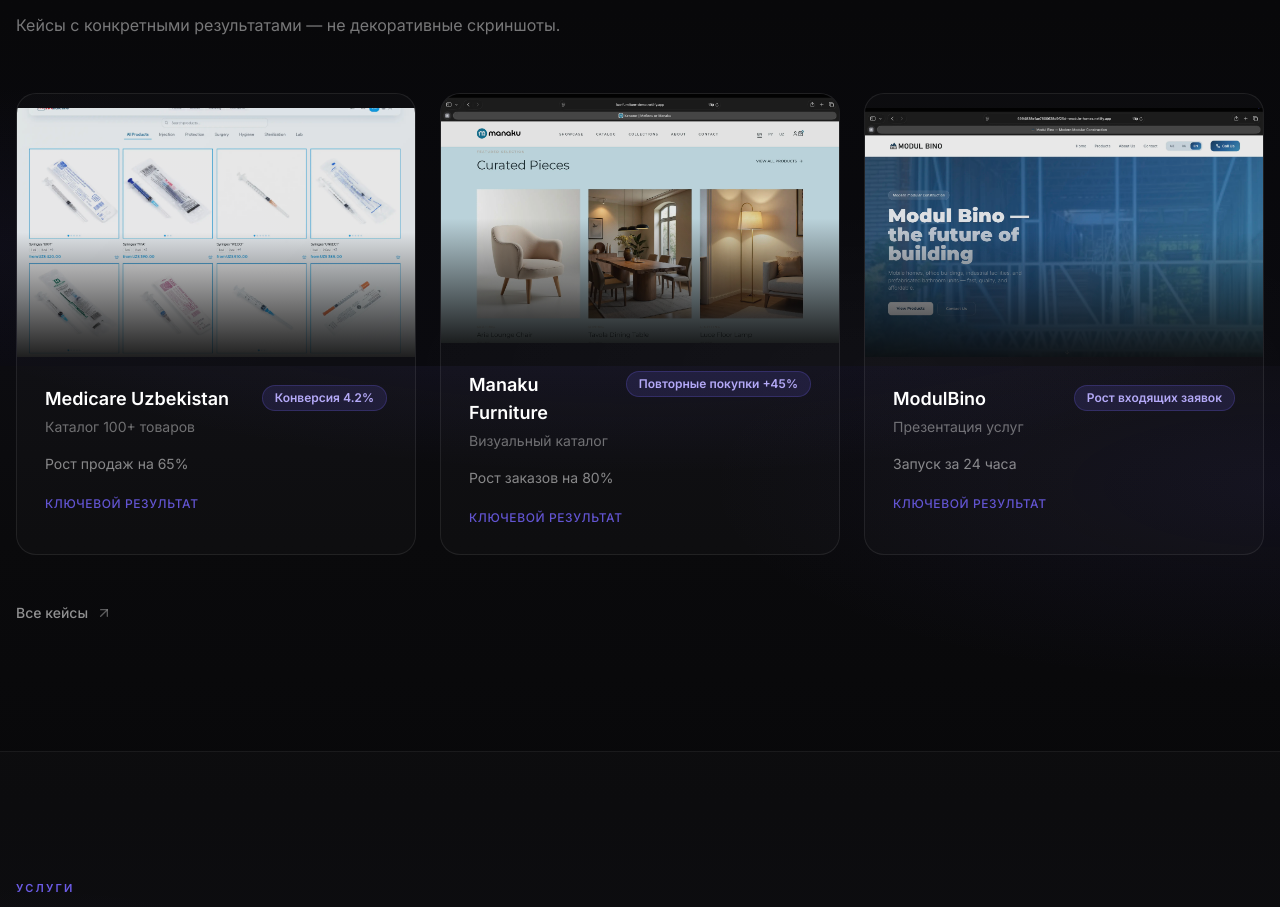
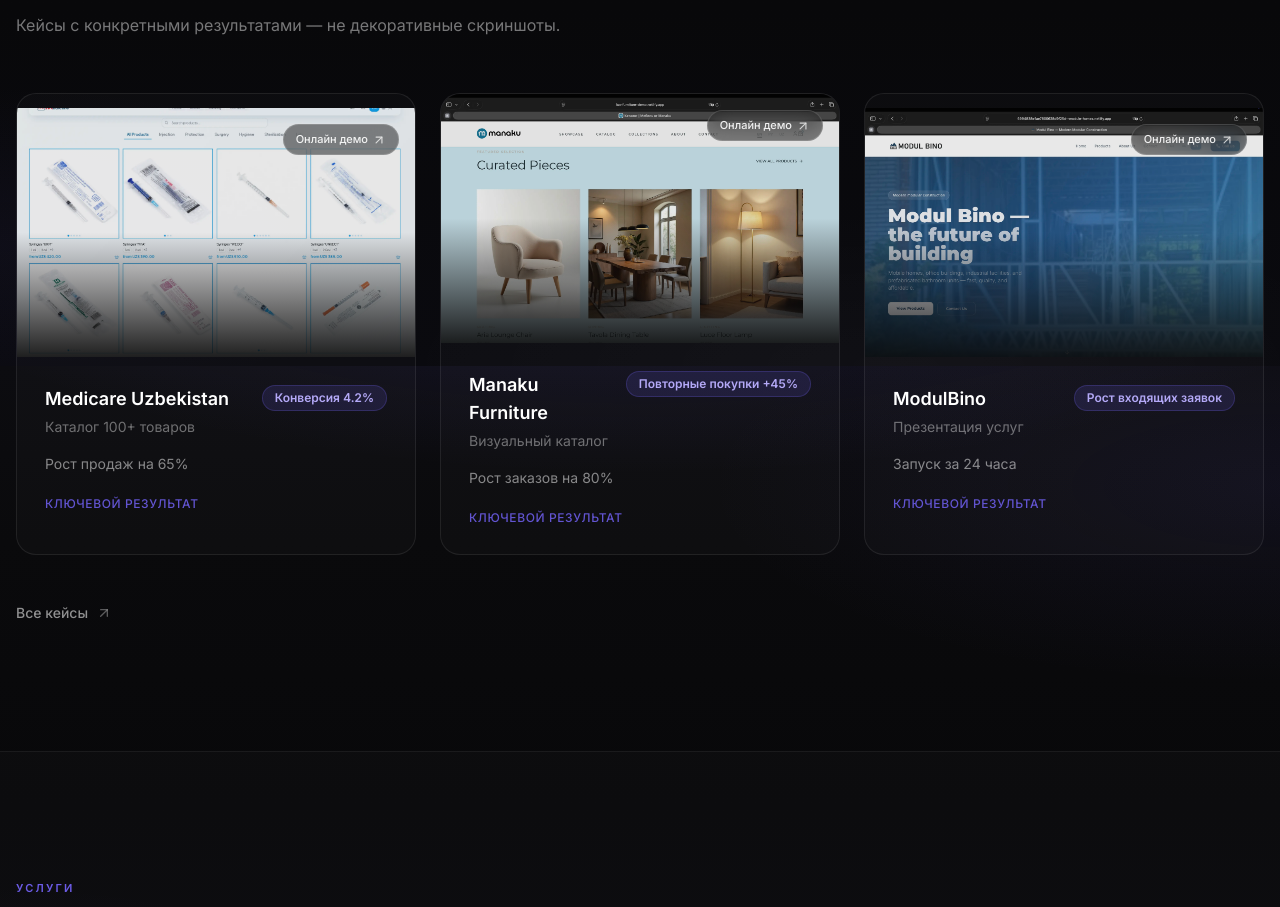
Before and after one commit to mukhsinus/VANTALAB, a React (Vite) app: page / in a window 1280 px wide. Shown: the part 1234-2141 px from the top of the page. Built offline with nearby package versions, Linux system fonts and the light colour scheme; the HTML template or start-up script is replaced by a standard one.

Commit message:
live demo

```diff
--- a/src/components/vanta/FeaturedWork.tsx
+++ b/src/components/vanta/FeaturedWork.tsx
@@ -52,6 +52,16 @@
                   />
                 )}
                 <div className="absolute inset-0 bg-gradient-to-t from-[#0A0A0A]/90 via-transparent to-transparent" />
+                <a
+                  href={c.url}
+                  target="_blank"
+                  rel="noopener noreferrer"
+                  onClick={e => e.stopPropagation()}
+                  className="absolute top-4 right-4 inline-flex items-center gap-1 rounded-full border border-white/15 bg-black/45 backdrop-blur-md px-3 py-1.5 text-[11px] font-medium text-white/90 hover:border-[#6C5CE7]/40 transition-colors"
+                >
+                  {t.cases.liveDemo}
+                  <ArrowUpRight className="size-3.5 opacity-80" />
+                </a>
               </div>
               <div className="p-5 sm:p-6 md:p-7">
                 <div className="flex flex-col xs:flex-row xs:items-start xs:justify-between gap-3 xs:gap-4">
--- a/src/lib/i18n.tsx
+++ b/src/lib/i18n.tsx
@@ -98,6 +98,7 @@
       viewCase: 'Подробнее',
       allCases: 'Все кейсы',
       backToList: 'Все кейсы',
+      liveDemo: 'Онлайн демо',
       goal: 'Цель клиента',
       built: 'Что было сделано',
       features: 'Ключевые функции',
@@ -233,6 +234,7 @@
       viewCase: 'View case',
       allCases: 'All Cases',
       backToList: 'All Cases',
+      liveDemo: 'Live demo',
       goal: 'Client Goal',
       built: 'What Was Built',
       features: 'Key Features',
@@ -368,6 +370,7 @@
       viewCase: 'Batafsil',
       allCases: 'Barcha loyihalar',
       backToList: 'Barcha loyihalar',
+      liveDemo: 'Jonli demo',
       goal: 'Mijoz maqsadi',
       built: 'Nima qilindi',
       features: 'Asosiy funksiyalar',
--- a/src/pages/CaseDetail.tsx
+++ b/src/pages/CaseDetail.tsx
@@ -16,6 +16,7 @@
 
 export const caseDetails: Record<string, {
   name: string;
+  url: string;
   goal: Record<string, string>;
   built: Record<string, string>;
   features: Record<string, string[]>;
@@ -29,6 +30,7 @@
   medicare: {
     name: 'Medicare Uzbekistan',
     image: medicareImg,
+    url: 'https://medicare.uz',
     goal: {
       ru: 'Создать современный интернет-магазин медицинских товаров с удобной навигацией и быстрым оформлением заказа.',
       en: 'Build a modern e-commerce store for medical products with intuitive navigation and fast checkout.',
@@ -57,6 +59,7 @@
   manaku: {
     name: 'Manaku Furniture',
     image: manakuImg,
+    url: 'https://manaku.uz',
     goal: {
       ru: 'Разработать премиальный мебельный интернет-магазин с акцентом на визуальную подачу и UX.',
       en: 'Develop a premium furniture e-commerce store focused on visual presentation and UX.',
@@ -85,6 +88,7 @@
   modulbino: {
     name: 'ModulBino',
     image: modulbinoImg,
+    url: 'https://modulbino.uz',
     goal: {
       ru: 'Создать продающий лендинг для компании модульного строительства.',
       en: 'Build a conversion-focused landing page for a modular construction company.',
@@ -113,6 +117,7 @@
   ecolife: {
     name: 'Eco Life Resort',
     image: ecolifeImg,
+    url: 'https://eco-life-etiqod.com',
     goal: {
       ru: 'Создать минималистичный сайт горного курорта с удобной навигацией.',
       en: 'Develop a minimalistic mountain resort website.',
@@ -141,6 +146,7 @@
   pitstop: {
     name: 'PitStop Service Platform',
     image: pitstopImg,
+    url: 'https://pitstop-one.netlify.app',
     goal: {
       ru: 'Разработать веб-приложение для управления автосервисом.',
       en: 'Develop a web platform for auto service management.',
@@ -169,6 +175,7 @@
   mazzo: {
     name: 'Mazzo Premium',
     image: mazzoImg,
+    url: 'https://mazzo-premium.netlify.app',
     goal: {
       ru: 'Создать премиальный интернет-магазин постельного белья.',
       en: 'Build a premium bedding e-commerce store.',
@@ -197,6 +204,7 @@
   luxlight: {
     name: 'LuxLight LED',
     image: luxlightImg,
+    url: 'https://luxlight-demo.netlify.app',
     goal: {
       ru: 'Создать лендинг для компании LED-освещения.',
       en: 'Develop a landing page for LED lighting solutions.',
@@ -225,6 +233,7 @@
   essenza: {
     name: 'Essenza Perfumes',
     image: essenzaImg,
+    url: 'https://perfume-demo.netlify.app',
     goal: {
       ru: 'Создать премиальный сайт для бренда Essenza.',
       en: 'Build a premium website for the Essenza brand.',
@@ -253,6 +262,7 @@
   bekhzod: {
     name: 'Kodbekhzod',
     image: bekhzodImg,
+    url: 'https://kodbekhzod.netlify.app',
     goal: {
       ru: 'Разработать цифровую платформу для международного конкурса при поддержке Министерства культуры Узбекистана с удобной подачей заявок и имиджевым позиционированием.',
       en: 'Develop a digital platform for an international competition supported by the Ministry of Culture of Uzbekistan with streamlined submissions and strong institutional positioning.',
@@ -318,6 +328,7 @@
   karolina: {
     name: 'Karolina Beauty Room',
     image: karolinaImg,
+    url: 'https://karolina-beauty.netlify.app/',
 
     goal: {
       ru: 'Создать современный продающий сайт для салона красоты с онлайн-записью, упором на премиальный визуал и автоматизацию записи клиентов.',
--- a/src/pages/Portfolio.tsx
+++ b/src/pages/Portfolio.tsx
@@ -54,6 +54,16 @@
                   <div className="flex h-full items-center justify-center text-white/30 text-sm">—</div>
                 )}
                 <div className="absolute inset-0 bg-gradient-to-t from-[#0A0A0A]/85 via-transparent to-transparent" />
+                <a
+                  href={c.url}
+                  target="_blank"
+                  rel="noopener noreferrer"
+                  onClick={e => e.stopPropagation()}
+                  className="absolute top-4 right-4 inline-flex items-center gap-1 rounded-full border border-white/15 bg-black/45 backdrop-blur-md px-3 py-1.5 text-[11px] font-medium text-white/90 hover:border-[#6C5CE7]/40 transition-colors"
+                >
+                  {t.cases.liveDemo}
+                  <ArrowUpRight className="size-3.5 opacity-80" />
+                </a>
               </div>
               <div className="p-5 sm:p-6 md:p-8 flex flex-col sm:flex-row sm:items-start sm:justify-between gap-4 min-w-0">
                 <div className="min-w-0">
```
